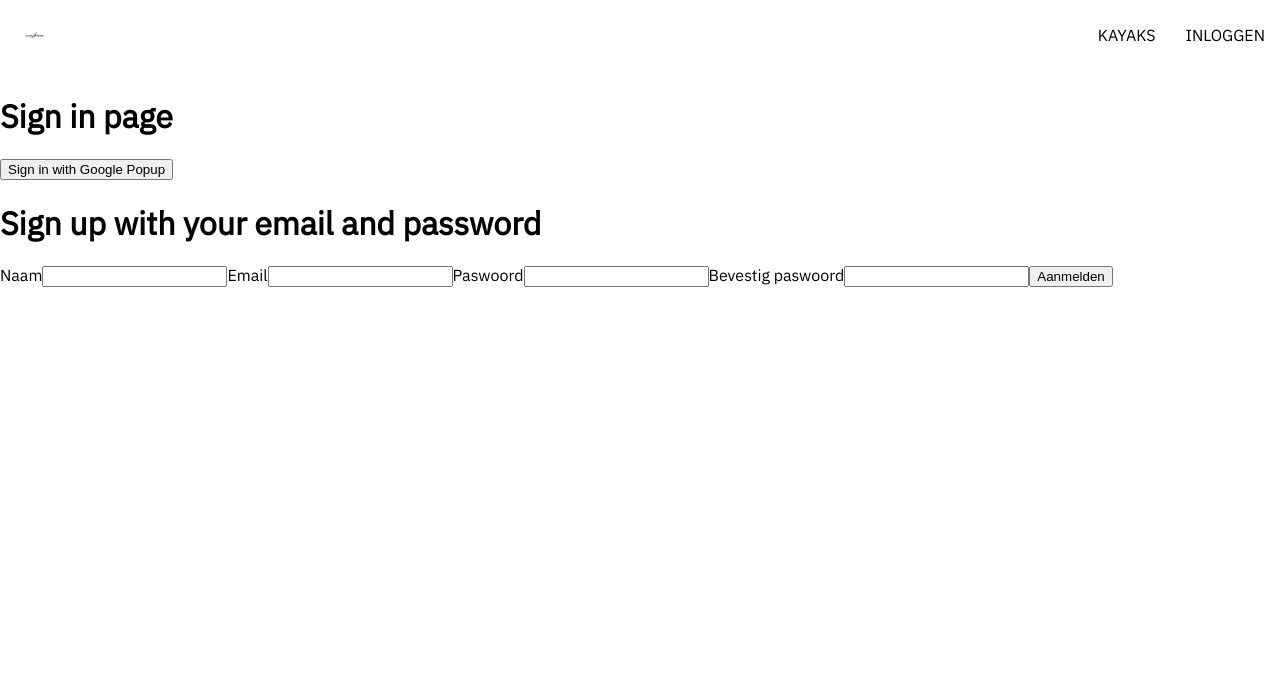
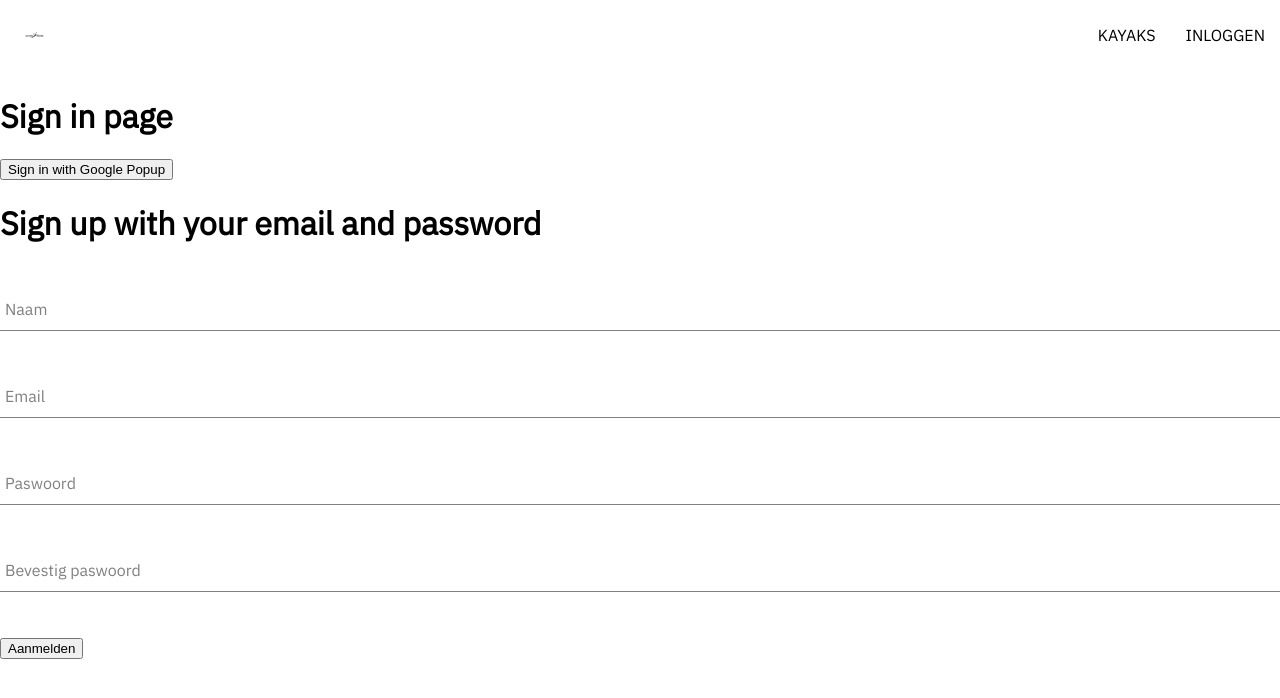
Before and after one commit to buurtkajaks/buurtkayaks-gent, a React (Create React App) app: page /sign-in in a window 1280 px wide. Shown: the top 698 px of the page. Built offline with nearby package versions, Linux system fonts and the light colour scheme; no server answers.

Commit message:
moved form input component

```diff
--- a/src/components/form-input/form-input.component.jsx
+++ b/src/components/form-input/form-input.component.jsx
@@ -0,0 +1,20 @@
+import './form-input.styles.scss';
+
+const FormInput = ({ label, ...otherProps }) => {
+  return (
+    <div className="group">
+      <input className="form-input" {...otherProps} />
+      {label && (
+        <label
+          className={`${
+            otherProps.value.length ? 'shrink' : ''
+          } form-input-label`}
+        >
+          {label}
+        </label>
+      )}
+    </div>
+  );
+};
+
+export default FormInput;
--- a/src/components/form-input/form-input.styles.scss
+++ b/src/components/form-input/form-input.styles.scss
@@ -0,0 +1,54 @@
+$sub-color: grey;
+$main-color: black;
+
+@mixin shrinkLabel {
+  top: -14px;
+  font-size: 12px;
+  color: $main-color;
+}
+
+.group {
+  position: relative;
+  margin: 45px 0;
+
+  .form-input {
+    background: none;
+    background-color: white;
+    color: $sub-color;
+    font-size: 18px;
+    padding: 10px 10px 10px 5px;
+    display: block;
+    width: 100%;
+    border: none;
+    border-radius: 0;
+    border-bottom: 1px solid $sub-color;
+    margin: 25px 0;
+
+    &:focus {
+      outline: none;
+    }
+
+    &:focus ~ .form-input-label {
+      @include shrinkLabel();
+    }
+  }
+
+  input[type='password'] {
+    letter-spacing: 0.3em;
+  }
+
+  .form-input-label {
+    color: $sub-color;
+    font-size: 16px;
+    font-weight: normal;
+    position: absolute;
+    pointer-events: none;
+    left: 5px;
+    top: 10px;
+    transition: 300ms ease all;
+
+    &.shrink {
+      @include shrinkLabel();
+    }
+  }
+}
--- a/src/components/sign-up-form/sign-up-form.component.jsx
+++ b/src/components/sign-up-form/sign-up-form.component.jsx
@@ -4,6 +4,8 @@
   createAuthUserWithEmailAndPassword,
   createUserDocumentFromAuth,
 } from '../../utils/firebase/firebase.utils';
+
+import FormInput from '../form-input/form-input.component';
 
 const defaultFormFields = {
   displayName: '',
@@ -55,8 +57,8 @@
     <div>
       <h1>Sign up with your email and password</h1>
       <form onSubmit={handleSubmit}>
-        <label>Naam</label>
-        <input
+        <FormInput
+          label="Naam"
           type="text"
           required
           onChange={handleChange}
@@ -64,8 +66,8 @@
           value={displayName}
         />
 
-        <label>Email</label>
-        <input
+        <FormInput
+          label="Email"
           type="email"
           required
           onChange={handleChange}
@@ -73,8 +75,8 @@
           value={email}
         />
 
-        <label>Paswoord</label>
-        <input
+        <FormInput
+          label="Paswoord"
           type="password"
           required
           onChange={handleChange}
@@ -82,8 +84,8 @@
           value={password}
         />
 
-        <label>Bevestig paswoord</label>
-        <input
+        <FormInput
+          label="Bevestig paswoord"
           type="password"
           required
           onChange={handleChange}
```
